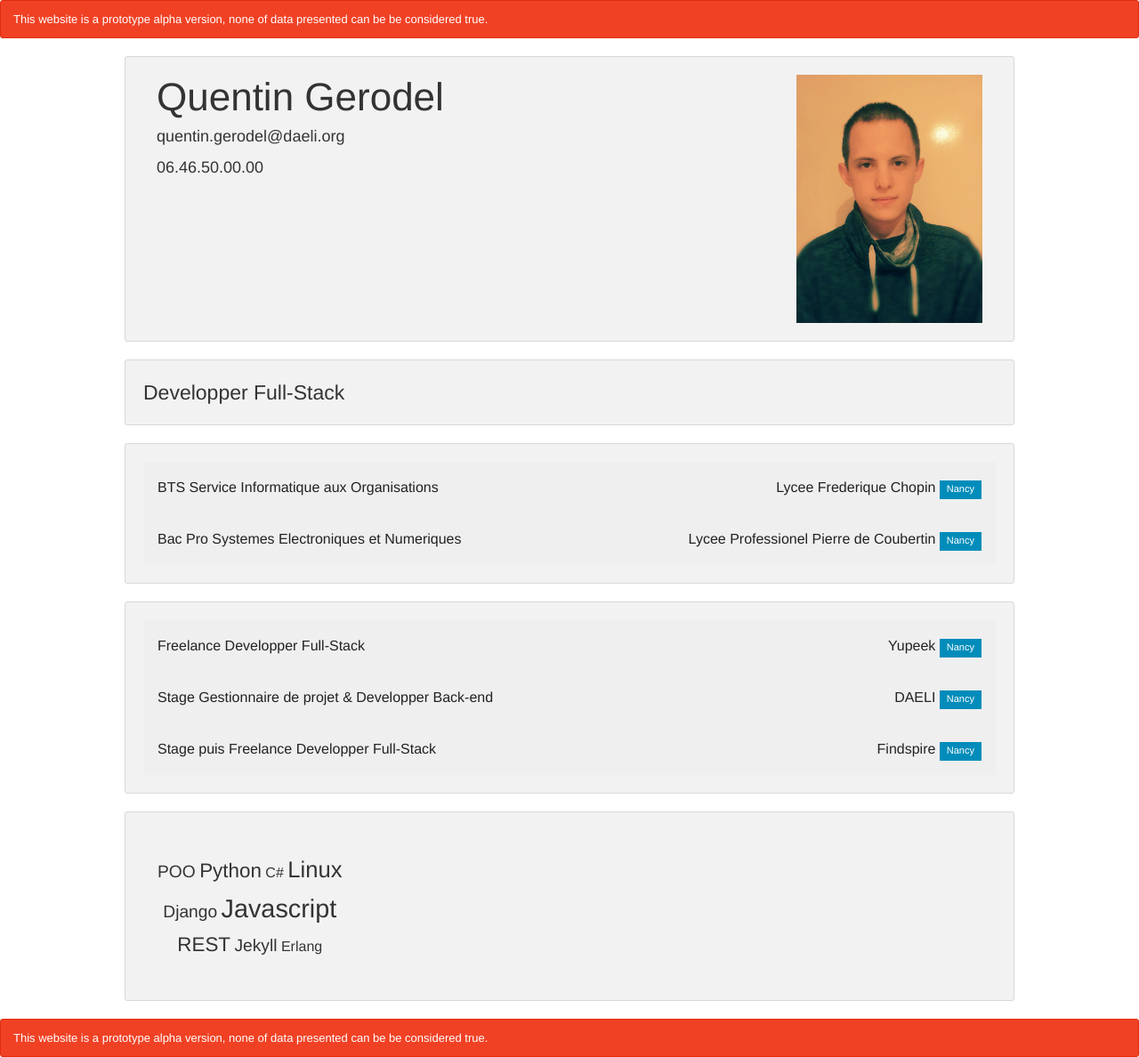
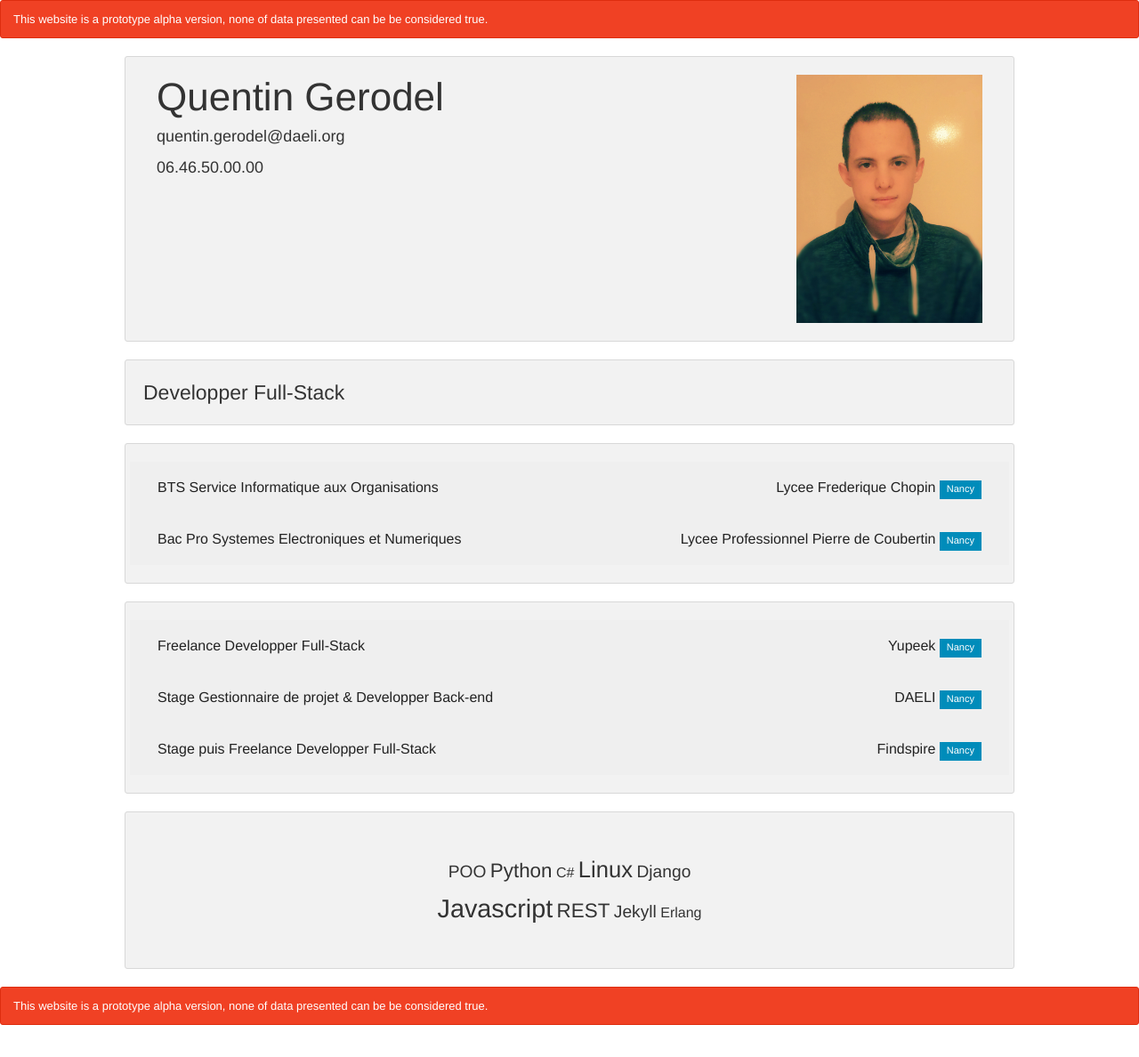
Before and after one commit to Swizz/swizz.github.io, a Jekyll site: the page built from index.html, in a window 1280 px wide. Shown: the whole page at 89% size. Built offline with Jekyll 4.4.1, drawn with Linux system fonts in a browser that asks for light colours; after the commit the page ends 1152 px from its top, so only the background shows below that.

Commit message:
Some improvements

```diff
--- a/_data/scolarity.yml
+++ b/_data/scolarity.yml
@@ -8,6 +8,6 @@
 - slug: bacpro-sen
   diploma: Bac Pro
   name: Systemes Electroniques et Numeriques
-  school: Lycee Professionel Pierre de Coubertin
+  school: Lycee Professionnel Pierre de Coubertin
   city: Nancy
   description: Noop
--- a/_includes/sections/experience.html
+++ b/_includes/sections/experience.html
@@ -5,16 +5,22 @@
 
     {% for company in experience %}
         <dd class="accordion-navigation">
-            <a href="#company-{{ company.slug }}" class="clearfix">
-                <span class="left">
-                    {{ company.contract }} {{ company.job }}
-                </span>
-                <span class="right">
-                    {{ company.company }}
-                    <span class="label">{{ company.city }}</span>
-                </span>
+            <a href="#company-{{ company.slug }}" class="row">
+                <div class="column large-6 medium-6">
+                     {{ company.contract }} {{ company.job }}
+                </div>
+                <div class="column large-6 medium-6">
+                    <span class="text-right show-for-medium-up">
+                        {{ company.company }}
+                       <span class="label">{{ company.city }}</span>
+                    </span>
+                    <span class="text-left subheader show-for-small-only">
+                        {{ company.company }}
+                        <span class="label">{{ company.city }}</span>
+                    </span>
+                </div>
             </a>
-            <div id="company-{{ company.slug }}" class="content">
+            <div id="company-{{ company.slug }}" class="row content">
                 {{ company.description }}
             </div>
         </dd>
--- a/_includes/sections/scolarity.html
+++ b/_includes/sections/scolarity.html
@@ -5,16 +5,22 @@
 
     {% for school in scolarity %}
         <dd class="accordion-navigation">
-            <a href="#school-{{ school.slug }}" class="clearfix">
-                <span class="left">
+            <a href="#school-{{ school.slug }}" class="row">
+                <div class="column large-6 medium-6">
                     {{ school.diploma }} {{ school.name }}
-                </span>
-                <span class="right">
-                    {{ school.school }}
-                    <span class="label">{{ school.city }}</span>
-                </span>
+                </div>
+                <div class="column large-6 medium-6">
+                    <span class="text-right show-for-medium-up">
+                        {{ school.school }}
+                        <span class="label">{{ school.city }}</span>
+                    </span>
+                    <span class="text-left subheader show-for-small-only">
+                        {{ school.school }}
+                        <span class="label">{{ school.city }}</span>
+                    </span>
+                </div>
             </a>
-            <div id="school-{{ school.slug }}" class="content">
+            <div id="school-{{ school.slug }}" class="row content">
                 {{ school.description }}
             </div>
         </dd>
--- a/_includes/sections/skills.html
+++ b/_includes/sections/skills.html
@@ -1,7 +1,7 @@
 {% assign skills = site.data.skills %}
 
 <section id="skills" class="panel radius row">
-    <div class="colum large-3 tags">
+    <div class="colum large-4 large-offset-4 tags">
         <ul>
 
         {% for skill in skills %}
--- a/css/main.scss
+++ b/css/main.scss
@@ -6,3 +6,6 @@
 html, body, .off-canvas-wrap, .inner-wrap  {
     height: 100%;
 }
+div.subheader {
+    margin: 0px;
+}
```
